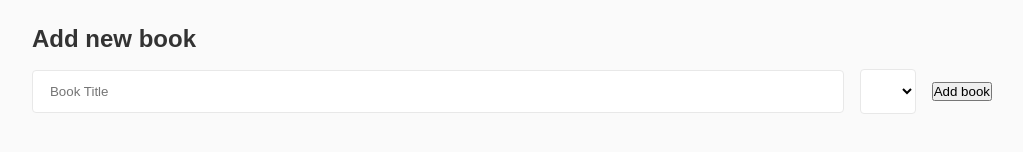
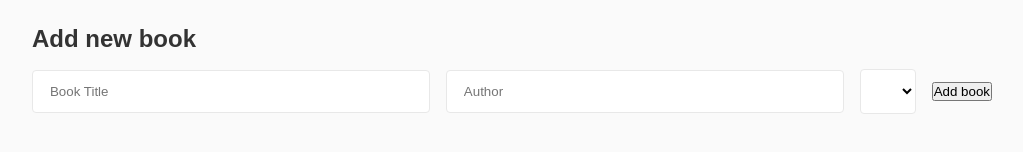
Before and after one commit to ahangarha/MV-Bookstore, a React (Create React App) app: page / in a window 1280 px wide. Shown: the part 210-362 px from the top of the page, without its empty margins (128-1151 px from the left). Built offline with nearby package versions, Linux system fonts and the light colour scheme.

Commit message:
add author field to the add book form

```diff
--- a/src/components/AddBookForm.js
+++ b/src/components/AddBookForm.js
@@ -6,11 +6,15 @@ import './AddBookForm.css';
 
 export default function AddBookForm({ categories }) {
   const [bookTitle, setBookTitle] = useState('');
-  const [bookAuthor] = useState('');
+  const [bookAuthor, setBookAuthor] = useState('');
 
   const updateBookTitle = (e) => {
     e.preventDefault();
     setBookTitle(e.target.value);
+  };
+
+  const updateBookAuthor = (e) => {
+    setBookAuthor(e.target.value);
   };
 
   const dispatch = useDispatch();
@@ -38,6 +42,15 @@ export default function AddBookForm({ categories }) {
           pattern=".*\S+.*"
           required
         />
+        <input
+          type="text"
+          name="author"
+          value={bookAuthor}
+          onChange={updateBookAuthor}
+          placeholder="Author"
+          pattern=".*\S+.*"
+          required
+        />
         <select name="category">
           {
             categories.forEach((cat) => (
```
